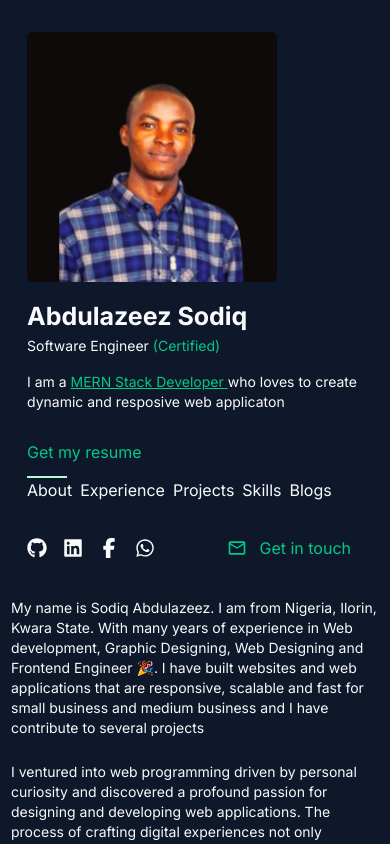
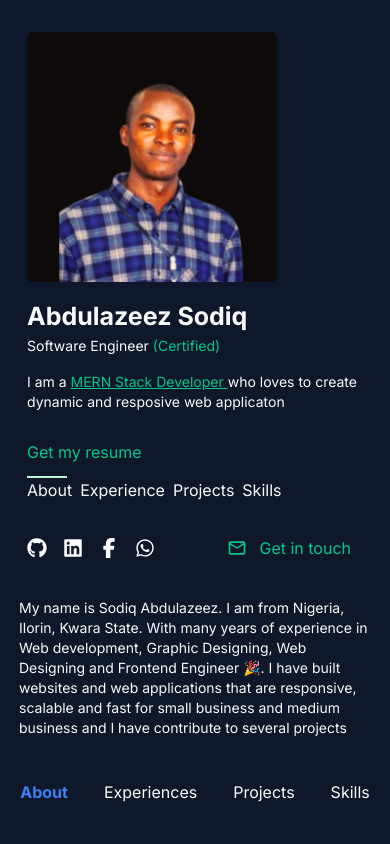
Before and after one commit to Abdulzeez403/abdulazeezsodiq, a Next.js app: page / in a window 390 px wide. Shown: the top 844 px of the page. Built offline with nearby package versions, Linux system fonts and the light colour scheme.

Commit message:
bottom nav added

```diff
--- /dev/null
+++ b/app/(modules)/home/_components/bottomNav.tsx
@@ -0,0 +1,86 @@
+ "use client"
+import Link from "next/link";
+import React, { useState, useEffect } from "react";
+
+export const BottomNav = () => {
+  const [activeSection, setActiveSection] = useState<string>("");
+
+  // Scroll event listener to track the active section
+  useEffect(() => {
+    const handleScroll = () => {
+      const sections = ["about", "experience", "project", "skill"];
+      const scrollPosition = window.scrollY;
+
+      sections.forEach((section) => {
+        const sectionElement = document.getElementById(section);
+        if (sectionElement) {
+          const sectionTop = sectionElement.offsetTop - 100; // adjust this value as needed
+          const sectionHeight = sectionElement.offsetHeight;
+
+          if (
+            scrollPosition >= sectionTop &&
+            scrollPosition < sectionTop + sectionHeight
+          ) {
+            setActiveSection(section);
+          }
+        }
+      });
+    };
+
+    window.addEventListener("scroll", handleScroll);
+    return () => {
+      window.removeEventListener("scroll", handleScroll);
+    };
+  }, []);
+
+  return (
+    <div className="fixed bottom-0 left-0 w-full background md:hidden ">
+      <nav className="mb-10 flex justify-center items-center">
+        <ul className="flex pt-4 gap-3">
+          <li>
+            <Link
+              href="#about"
+              className={`p-3 ${
+                activeSection === "about" ? "text-blue-500 font-bold" : ""
+              }`}
+            >
+              About
+            </Link>
+          </li>
+          <li>
+            <Link
+              href="#experience"
+              className={`p-3 ${
+                activeSection === "experience" ? "text-blue-500 font-bold" : ""
+              }`}
+            >
+              Experiences
+            </Link>
+          </li>
+          <li>
+            <Link
+              href="#project"
+              className={`p-3 ${
+                activeSection === "project" ? "text-blue-500 font-bold" : ""
+              }`}
+            >
+              Projects
+            </Link>
+          </li>
+          <li>
+            <Link
+              href="#skill"
+              className={`p-3 ${
+                activeSection === "skill" ? "text-blue-500 font-bold" : ""
+              }`}
+            >
+              Skills
+            </Link>
+          </li>
+        </ul>
+      </nav>
+    </div>
+  );
+};
+
+export default BottomNav;
--- a/app/(modules)/home/_components/experience.tsx
+++ b/app/(modules)/home/_components/experience.tsx
@@ -9,7 +9,7 @@ interface IProps {
 }
 export const ExperienceComponent = ({ data }: IProps) => {
     return (
-        <div className='block sm:block md:flex lg:flex gap-10 py-6 '>
+        <div  id="experience" className='block sm:block md:flex lg:flex gap-10 py-6 '>
             <div className='w-[300px] '>
                 <h4>{data?.role}</h4>
                 <div className='flex gap-5 items-center'>
@@ -22,15 +22,14 @@ export const ExperienceComponent = ({ data }: IProps) => {
                 <time className='text-sm text-gray-500'>{data?.date}</time>
             </div>
 
-            <div className='w-96 md:w-[80%] lg:w-[80%] '>
+            <div className='w-full md:w-[80%] lg:w-[80%] '>
                 <p className='break-normal text-sm'>{data?.desc}</p>
                 <div className='py-2'>
                     <h4 className=' text-gray-400 '>Technology Used</h4>
-                    <div className='flex gap-2'>
-
+                    <div className='grid grid-cols-3 gap-2  md:grid-cols-4 md:grid-cols-5'>
                         {
                             data?.techUseds?.map((t, i) => (
-                                <h5 key={i} className='rounded-md bg-grey-300 border-2 p-2 textColor'>{t}</h5>
+                                <h5  key={i} className='rounded-md bg-grey-300 border-2 p-2 textColor'>{t}</h5>
                             ))
                         }
 
--- a/app/(modules)/home/_components/profile.tsx
+++ b/app/(modules)/home/_components/profile.tsx
@@ -12,7 +12,7 @@ function Profile() {
 
 
     return (
-        <div className='p-4'>
+        <div id="about" className='p-4'>
             <div>
                 <div className='flex'>
                     <ImageComponent src={ProfileImage} alt="ProfileImage" width={250} height={250} className="rounded-lg" />
@@ -43,34 +43,34 @@ function Profile() {
                         <nav className='pb-3'>
                             <ul className="flex gap-2">
                                 <li>
-                                    <Link href='/' className=" ">
+                                    <Link href='#about' className=" ">
                                         About
                                     </Link>
                                 </li>
                                 <li>
-                                    <Link href='/' className="">
+                                    <Link href='#experience' className="">
                                         Experience
                                     </Link>
                                 </li>
 
                                 <li>
-                                    <Link href='/' className="">
+                                    <Link href='#project' className="">
                                         Projects
                                     </Link>
                                 </li>
 
                                 <li>
-                                    <Link href='/' className="">
+                                    <Link href='#skill' className="">
                                         Skills
                                     </Link>
                                 </li>
 
-
+{/*
                                 <li>
-                                    <Link href='/' className="">
+                                    <Link href='#' className="">
                                         Blogs
                                     </Link>
-                                </li>
+                                </li> */}
                             </ul>
                         </nav>
                         <div >
@@ -104,7 +104,7 @@ function Profile() {
                                 <ul className='textColor'>
                                     <li className='flex  items-center'>
                                         <MdOutlineMail size={20} />
-                                        <Link href='/' className="p-3">
+                                        <Link href='#contact' className="p-3">
                                             Get in touch
                                         </Link>
                                     </li>
--- a/app/(modules)/home/_components/project.tsx
+++ b/app/(modules)/home/_components/project.tsx
@@ -21,7 +21,7 @@ export const ProjectComponent = ({ data }: IProps) => {
 
     const sanitizedLink = sanitizeUrl(data?.link);
     return (
-        <div className=' w-[100%] my-5 h-50 cardShadow hover:textColor hover:shadow-slate-600 hover:shadow-md
+        <div id="project" className=' w-[100%] my-5 h-50 cardShadow hover:textColor hover:shadow-slate-600 hover:shadow-md
         rounded-md shadow-sm p-4 md:w-[40%] lg:w-[40%]'>
             <div className='flex justify-center m-0'>
                 <ImageComponent src={data?.img} alt="ProjectImage" width={400} height={150} />
--- a/app/(modules)/home/_components/skills.tsx
+++ b/app/(modules)/home/_components/skills.tsx
@@ -24,7 +24,7 @@ export const SkillsComponent = ({ title, desc }: SkillsProps) => {
 
     return (
 
-        <div className='flex flex-wrap shadow-md p-4 rounded-md my-4   cardShadow hover:textColor hover:shadow-slate-600 hover:shadow-md md:w-[400px] lg:w-[400px] '>
+        <div id="skill" className='flex flex-wrap shadow-md p-4 rounded-md my-4   cardShadow hover:textColor hover:shadow-slate-600 hover:shadow-md md:w-[400px] lg:w-[400px] '>
             {renderIcon(title)}
             <h4 className='text-[20px] leading-6 py-2 font-bold'>{title}</h4>
             <p className="text-sm">{desc}</p>
--- a/app/Datas/index.ts
+++ b/app/Datas/index.ts
@@ -49,7 +49,7 @@ export const ExperienceData: IExperienceProps[] = [
         company: "Asynctechs",
         date: "Dec, 2022 - Present",
         desc: "At Asynctechs, a startup located in Kwara State, I started as a frontend developer. Later, I transitioned to testing and eventually returned to development. Throughout my journey, I collaborated with a remote team of eight individuals, spread across different locations",
-        techUseds: ["ReactJs", "JavaScript", "NextJs", "Graphql", "React Native"],
+        techUseds: ["ReactJs", "JavaScript", "NextJs", "Graphql", "React_Native"],
         projects: ["MsGold", "Transact"],
     },
     {
@@ -156,7 +156,7 @@ export const projectData: IProject[] = [
      {
         img: "/LIGHTBOARD.png",
         name: "LightBoard",
-        stacks: ["React Native, Typescript, Mongodb,Open AI, Tailwind"],
+        stacks: ["React-Native, Typescript, Mongodb,Open AI, Tailwind"],
         link: "https://ecommerce.goolhealthandsport.com",
         desc: "Lightboard is an innovative educational app that empowers students to learn at their own pace by providing access to a wide range of courses.  ",
     },
--- a/app/page.tsx
+++ b/app/page.tsx
@@ -1,5 +1,6 @@
 import Profile from "./(modules)/home/_components/profile";
 import { Content } from "./(modules)/home/_components/content";
+import { BottomNav } from "./(modules)/home/_components/bottomNav";
 
 export default function Home() {
     return (
@@ -9,14 +10,15 @@ export default function Home() {
                     <Profile />
 
                 </div>
-                <div className='w-full md:w-[70%] lg:w-[70%] h-[calc(100vh-50px)] overflow-auto scrollable-content '>
+                <div className='w-full md:w-[70%] lg:w-[70%] h-[calc(100vh-50px)]  md:overflow-auto scrollable-content
+                lg:overflow-auto'>
 
                     <Content />
 
 
                 </div>
             </div>
-
+            <BottomNav/>
         </main>
 
 
```
Also changed, not shown: app/(modules)/home/_components/content.tsx (+4 -4 lines).
